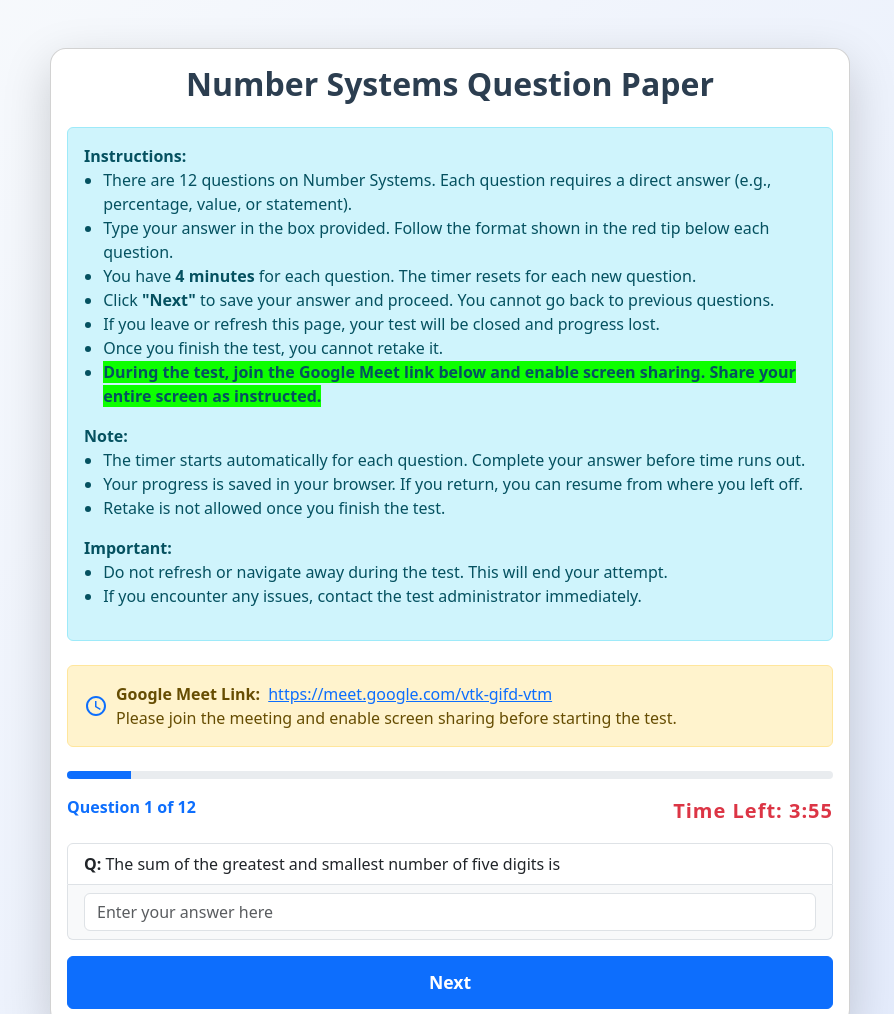
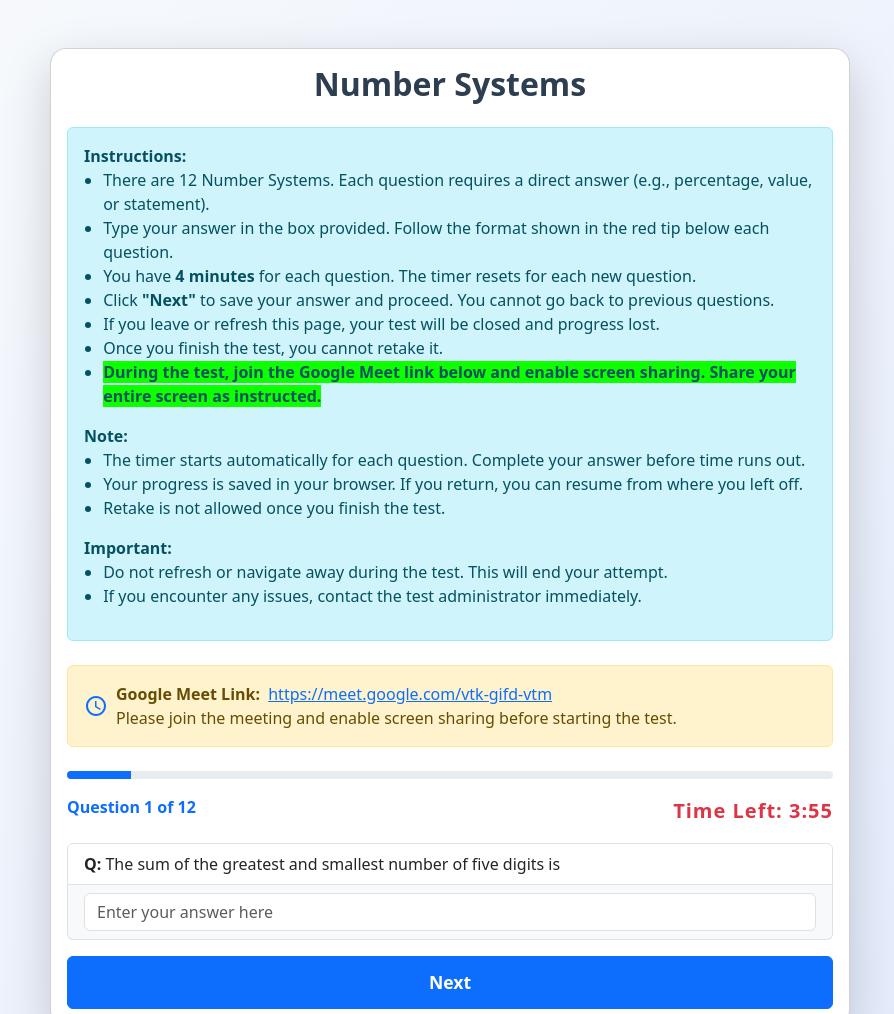
Before and after one commit to Vijay112003/aptitudetest, a plain HTML site: page index.html in a window 1280 px wide. Shown: the top 1014 px of the page, without its empty margins (190-1084 px from the left). Drawn offline with nearby package versions, Linux system fonts and the light colour scheme.

Commit message:
Update HTML structure for topic display

```diff
--- a/index.html
+++ b/index.html
@@ -75,12 +75,12 @@
     <div class="container py-5">
         <div class="card shadow-lg mx-auto" style="max-width: 800px;">
             <div class="card-body">
-                <h1 class="card-title text-center mb-4">Number Systems Question Paper</h1>
+                <h1 class="card-title text-center mb-4 topic"></h1>
                 <div class="instructions mb-4">
                     <div class="alert alert-info">
                         <strong>Instructions:</strong>
                         <ul>
-                            <li>There are 12 questions on Number Systems. Each question requires a direct answer (e.g., percentage, value, or statement).</li>
+                            <li>There are <span id="numberofquestions"></span> <span class="topic"></span>. Each question requires a direct answer (e.g., percentage, value, or statement).</li>
                             <li>Type your answer in the box provided. Follow the format shown in the red tip below each question.</li>
                             <li>You have <strong>4 minutes</strong> for each question. The timer resets for each new question.</li>
                             <li>Click <strong>"Next"</strong> to save your answer and proceed. You cannot go back to previous questions.</li>
```
